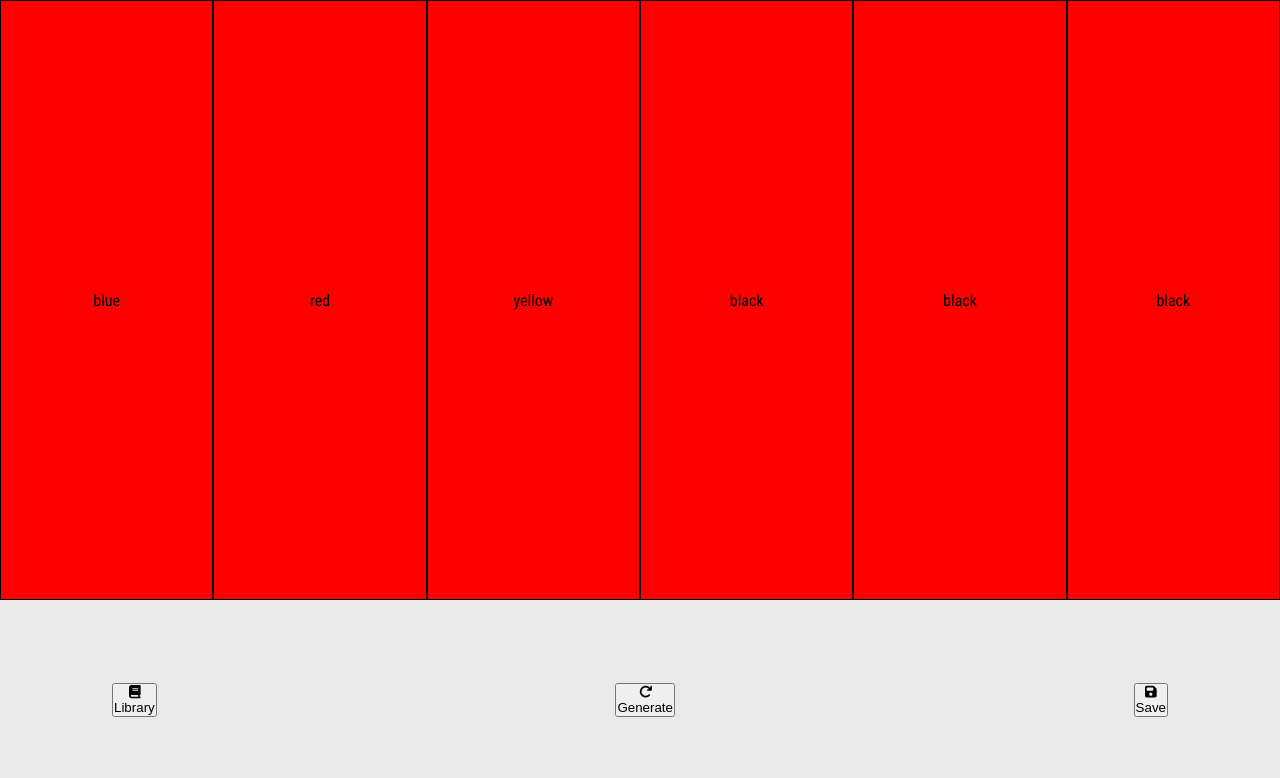
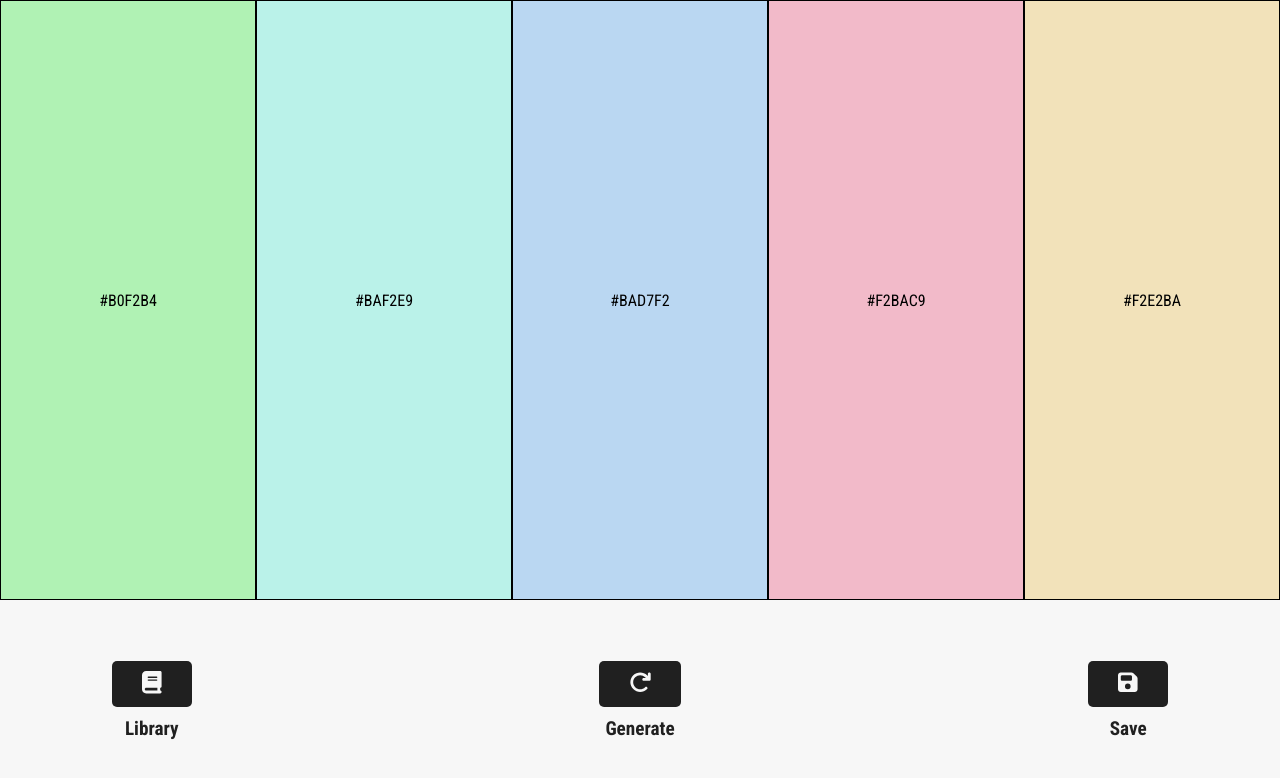
Before and after one commit to Borub-ar/Color-Palette-Generator, a React (Vite) app: page / in a window 1280 px wide. Shown: the top 778 px of the page. Built offline with nearby package versions, Linux system fonts and the light colour scheme; the HTML template or start-up script is replaced by a standard one.

Commit message:
Add basic styling

```diff
--- a/src/App.jsx
+++ b/src/App.jsx
@@ -7,7 +7,7 @@ const Wrapper = styled.main`
   display: grid;
   grid-template-rows: 1fr auto;
   height: 100vh;
-  background-color: #e7e6e6;
+  background-color: var(--mainBackground);
 `;
 
 function App() {
--- a/src/GlobalStyle.jsx
+++ b/src/GlobalStyle.jsx
@@ -2,11 +2,13 @@ import { createGlobalStyle } from 'styled-components';
 
 export default createGlobalStyle`
     :root {
-        --panelColor: #e9e9e9;
+        --mainBackground: #f7f7f7;
+        --panelBtn: #202020;
     }
 
     body {
         height: 100vh;
+        background-color: var(--mainBackground);
         font-family: 'Roboto Condensed', sans-serif;
     }
 
--- a/src/components/ColorPalette.jsx
+++ b/src/components/ColorPalette.jsx
@@ -12,12 +12,11 @@ const PaletteWrapper = styled.section`
 const ColorPalette = () => {
   return (
     <PaletteWrapper>
-      <SingleColorBar color='blue' />
-      <SingleColorBar color='red' />
-      <SingleColorBar color='yellow' />
-      <SingleColorBar color='black' />
-      <SingleColorBar color='black' />
-      <SingleColorBar color='black' />
+      <SingleColorBar color='#B0F2B4' />
+      <SingleColorBar color='#BAF2E9' />
+      <SingleColorBar color='#BAD7F2' />
+      <SingleColorBar color='#F2BAC9' />
+      <SingleColorBar color='#F2E2BA' />
     </PaletteWrapper>
   );
 };
--- a/src/components/ControlPanel.jsx
+++ b/src/components/ControlPanel.jsx
@@ -1,35 +1,30 @@
 import styled from 'styled-components';
-import { FontAwesomeIcon } from '@fortawesome/react-fontawesome';
 import {
   faBook,
   faArrowRotateRight,
   faFloppyDisk,
 } from '@fortawesome/free-solid-svg-icons';
+import ControlPanelButton from './buttons/ControlPanelButton';
 
 const PanelWrapper = styled.section`
   display: flex;
   align-items: center;
   justify-content: space-between;
-  background-color: var(--panelColor);
+  gap: 20px;
+  background-color: var(--mainBackground);
   padding: 2rem 7rem;
   height: 25vh;
+  width: 100%;
+  max-width: 100rem;
+  margin: 0 auto;
 `;
 
 const MainPanel = () => {
   return (
     <PanelWrapper>
-      <button className='action-btn'>
-        <FontAwesomeIcon icon={faBook} />
-        <p>Library</p>
-      </button>
-      <button className='action-btn'>
-        <FontAwesomeIcon icon={faArrowRotateRight} />
-        <p>Generate</p>
-      </button>
-      <button className='action-btn'>
-        <FontAwesomeIcon icon={faFloppyDisk} />
-        <p>Save</p>
-      </button>
+      <ControlPanelButton label='Library' icon={faBook} />
+      <ControlPanelButton label='Generate' icon={faArrowRotateRight} />
+      <ControlPanelButton label='Save' icon={faFloppyDisk} />
     </PanelWrapper>
   );
 };
--- a/src/components/SingleColorBar.jsx
+++ b/src/components/SingleColorBar.jsx
@@ -4,12 +4,12 @@ const BarWrapper = styled.div`
   display: flex;
   align-items: center;
   justify-content: center;
-  background-color: ${props => props.color ? props.color : 'red'};
+  background-color: ${props => props.color};
   border: 1px solid black;
 `;
 
 const SingleColorBar = props => {
-  return <BarWrapper>{props.color}</BarWrapper>;
+  return <BarWrapper color={props.color}>{props.color}</BarWrapper>;
 };
 
 export default SingleColorBar;
--- /dev/null
+++ b/src/components/buttons/ControlPanelButton.jsx
@@ -0,0 +1,44 @@
+import styled from 'styled-components';
+import { FontAwesomeIcon } from '@fortawesome/react-fontawesome';
+
+const ButtonWrapper = styled.div`
+  display: flex;
+  flex-direction: column;
+  justify-content: center;
+  gap: 10px;
+
+  & .action {
+    border: none;
+    font-size: 1.4rem;
+    background-color: var(--panelBtn);
+    color: var(--mainBackground);
+    padding: 10px 30px;
+    border-radius: 5px;
+    cursor: pointer;
+    transition: opacity 0.3s ease;
+  }
+
+  & .action:hover {
+    opacity: 0.9;
+  }
+
+  & .label {
+    text-align: center;
+    font-size: 1.2rem;
+    font-weight: 700;
+    color: var(--panelBtn);
+  }
+`;
+
+const ControlPanelButton = props => {
+  return (
+    <ButtonWrapper>
+      <button className='action' aria-label={props.label}>
+        <FontAwesomeIcon icon={props.icon} />
+      </button>
+      <p className='label'>{props.label}</p>
+    </ButtonWrapper>
+  );
+};
+
+export default ControlPanelButton;
```
